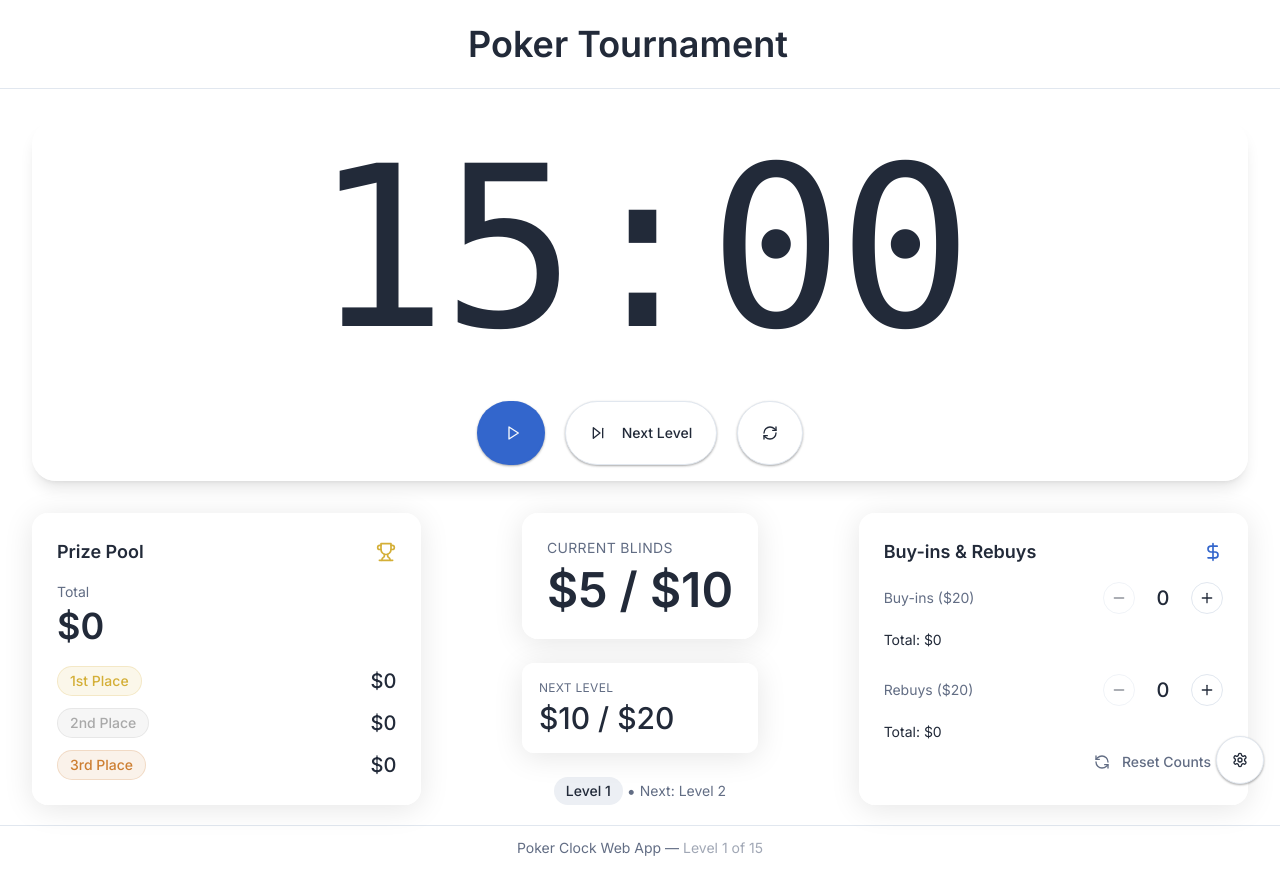
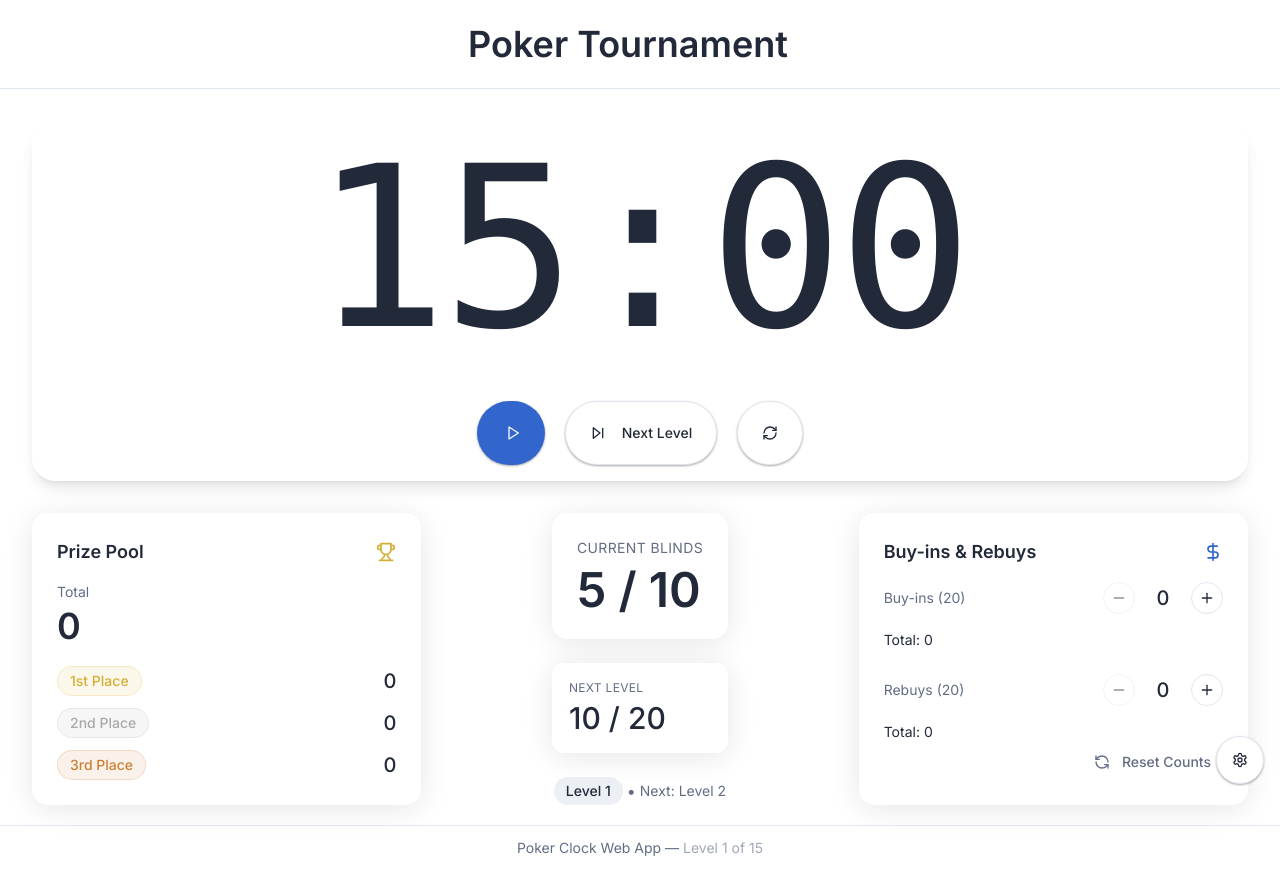
Before and after one commit to cjbackman/poker-timer-playhouse, a React (Vite) app: page / in a window 1280 px wide. Built offline with nearby package versions, Linux system fonts and the light colour scheme.

Commit message:
Remove currency sign
Removes the currency sign from the application.

```diff
--- a/src/components/BlindDisplay.tsx
+++ b/src/components/BlindDisplay.tsx
@@ -4,7 +4,6 @@ import { useTournament } from '@/hooks/useTournament';
 
 const BlindDisplay = () => {
   const { tournament, currentLevel, nextLevel } = useTournament();
-  const { currency } = tournament.settings;
   const { isBlindChangeAlert } = tournament;
 
   // Animation states
@@ -33,11 +32,11 @@ const BlindDisplay = () => {
       >
         <div className="text-sm uppercase tracking-wide text-muted-foreground mb-2">Current Blinds</div>
         <div className="text-4xl md:text-5xl font-semibold">
-          {currency}{currentLevel.smallBlind} / {currency}{currentLevel.bigBlind}
+          {currentLevel.smallBlind} / {currentLevel.bigBlind}
         </div>
         {currentLevel.ante > 0 && (
           <div className="text-sm mt-2 text-muted-foreground">
-            Ante: {currency}{currentLevel.ante}
+            Ante: {currentLevel.ante}
           </div>
         )}
       </div>
@@ -47,11 +46,11 @@ const BlindDisplay = () => {
         <div className="glass p-4 rounded-xl transition-all duration-300 w-full">
           <div className="text-xs uppercase tracking-wide text-muted-foreground mb-1">Next Level</div>
           <div className="text-2xl md:text-3xl font-medium">
-            {currency}{nextLevel.smallBlind} / {currency}{nextLevel.bigBlind}
+            {nextLevel.smallBlind} / {nextLevel.bigBlind}
           </div>
           {nextLevel.ante > 0 && (
             <div className="text-xs mt-1 text-muted-foreground">
-              Ante: {currency}{nextLevel.ante}
+              Ante: {nextLevel.ante}
             </div>
           )}
         </div>
--- a/src/components/BuyInsPanel.tsx
+++ b/src/components/BuyInsPanel.tsx
@@ -14,7 +14,7 @@ const BuyInsPanel = () => {
   } = useTournament();
 
   const { buyIns, reBuys } = tournament;
-  const { buyInAmount, reBuyAmount, currency } = tournament.settings;
+  const { buyInAmount, reBuyAmount } = tournament.settings;
 
   return (
     <div className="glass p-6 rounded-2xl h-full flex flex-col">
@@ -27,7 +27,7 @@ const BuyInsPanel = () => {
         {/* Buy-ins */}
         <div className="space-y-4">
           <div className="flex items-center justify-between">
-            <div className="text-sm text-muted-foreground">Buy-ins ({currency}{buyInAmount})</div>
+            <div className="text-sm text-muted-foreground">Buy-ins ({buyInAmount})</div>
             <div className="flex items-center gap-2">
               <Button
                 variant="outline"
@@ -63,14 +63,14 @@ const BuyInsPanel = () => {
           </div>
 
           <div className="text-sm">
-            Total: {currency}{buyIns * buyInAmount}
+            Total: {buyIns * buyInAmount}
           </div>
         </div>
 
         {/* Rebuys */}
         <div className="space-y-4">
           <div className="flex items-center justify-between">
-            <div className="text-sm text-muted-foreground">Rebuys ({currency}{reBuyAmount})</div>
+            <div className="text-sm text-muted-foreground">Rebuys ({reBuyAmount})</div>
             <div className="flex items-center gap-2">
               <Button
                 variant="outline"
@@ -106,7 +106,7 @@ const BuyInsPanel = () => {
           </div>
 
           <div className="text-sm">
-            Total: {currency}{reBuys * reBuyAmount}
+            Total: {reBuys * reBuyAmount}
           </div>
         </div>
       </div>
--- a/src/components/PrizePool.tsx
+++ b/src/components/PrizePool.tsx
@@ -4,13 +4,12 @@ import { Trophy } from 'lucide-react';
 
 const PrizePool = () => {
   const { tournament, prizePool, prizes } = useTournament();
-  const { currency } = tournament.settings;
 
-  // Format currency with 2 decimal places if needed
-  const formatCurrency = (amount: number) => {
+  // Format amount without currency
+  const formatAmount = (amount: number) => {
     return Number.isInteger(amount)
-      ? `${currency}${amount}`
-      : `${currency}${amount.toFixed(2)}`;
+      ? `${amount}`
+      : `${amount.toFixed(2)}`;
   };
 
   return (
@@ -24,7 +23,7 @@ const PrizePool = () => {
       <div className="mb-5">
         <div className="text-sm text-muted-foreground mb-1">Total</div>
         <div className="text-3xl md:text-4xl font-semibold">
-          {formatCurrency(prizePool)}
+          {formatAmount(prizePool)}
         </div>
       </div>
 
@@ -32,17 +31,17 @@ const PrizePool = () => {
       <div className="space-y-3">
         <div className="flex items-center justify-between">
           <div className="prize-badge prize-badge-1st">1st Place</div>
-          <div className="text-xl font-medium">{formatCurrency(prizes.first)}</div>
+          <div className="text-xl font-medium">{formatAmount(prizes.first)}</div>
         </div>
 
         <div className="flex items-center justify-between">
           <div className="prize-badge prize-badge-2nd">2nd Place</div>
-          <div className="text-xl font-medium">{formatCurrency(prizes.second)}</div>
+          <div className="text-xl font-medium">{formatAmount(prizes.second)}</div>
         </div>
 
         <div className="flex items-center justify-between">
           <div className="prize-badge prize-badge-3rd">3rd Place</div>
-          <div className="text-xl font-medium">{formatCurrency(prizes.third)}</div>
+          <div className="text-xl font-medium">{formatAmount(prizes.third)}</div>
         </div>
       </div>
     </div>
```
